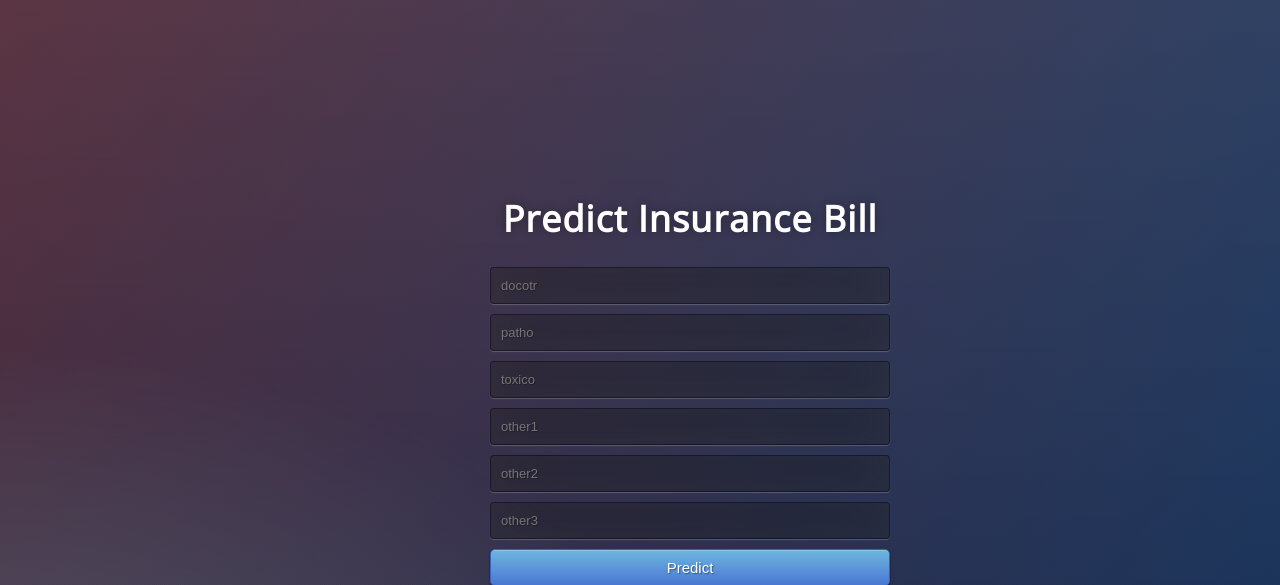
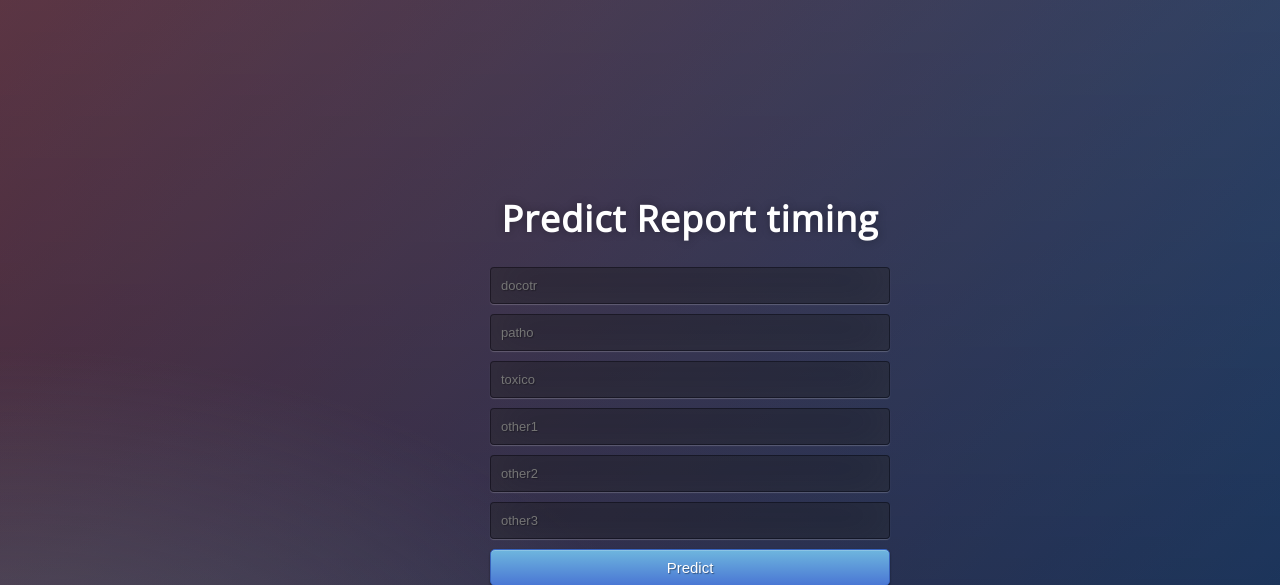
Before and after one commit to trapezius60/python_ml_heroku, a Flask app: page / in a window 1280 px wide. Shown: the top 585 px of the page. Run offline with Flask 2, Linux system fonts and the light colour scheme; parts of the project's set-up code (start-up, migrations or seed data) failed here and were passed over.

Commit message:
Update index.html

```diff
--- a/prediction/templates/index.html
+++ b/prediction/templates/index.html
@@ -14,7 +14,7 @@
 </head>
 <body>
  <div class="login">
-	<h1>Predict Insurance Bill</h1>
+	<h1>Predict Report timing</h1>
 
      <!-- Form to enter new data for predictions  -->
     <form action="{{ url_for('predict')}}"method="POST">
```
